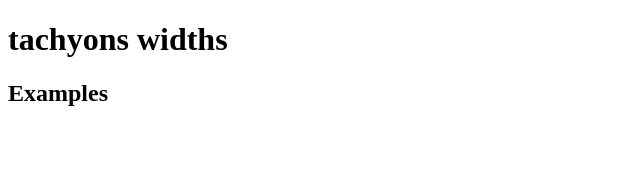
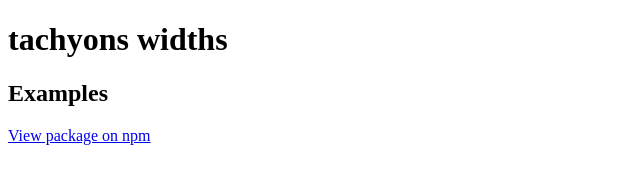
Before and after one commit to tachyons-css/tachyons-widths, a website: page index.html in a window 1280 px wide. Shown: the whole page, without its empty margins (0-640 px from the left). Drawn offline with Linux system fonts and the light colour scheme.

Commit message:
Adding link to npm module

```diff
--- a/index.html
+++ b/index.html
@@ -13,5 +13,6 @@
   <body>
     <h1>tachyons widths</h1>
     <h2>Examples</h2>
+    <a href="http://npmjs.org/package/tachyons-widths" title="tachyons-widths">View package on npm</a>
   </body>
 </html>
```
